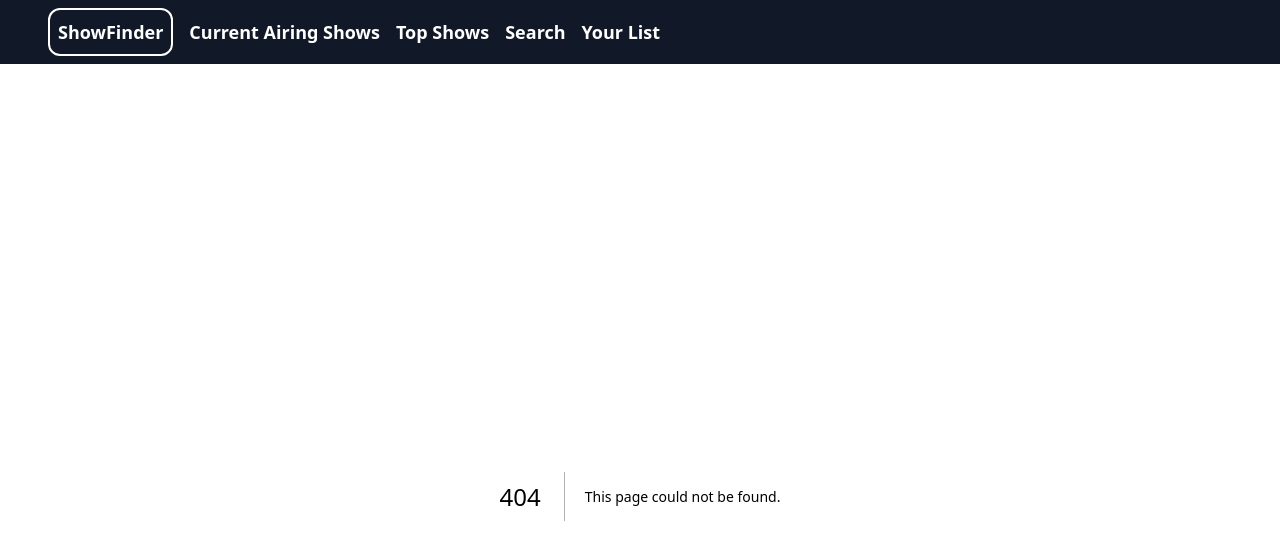
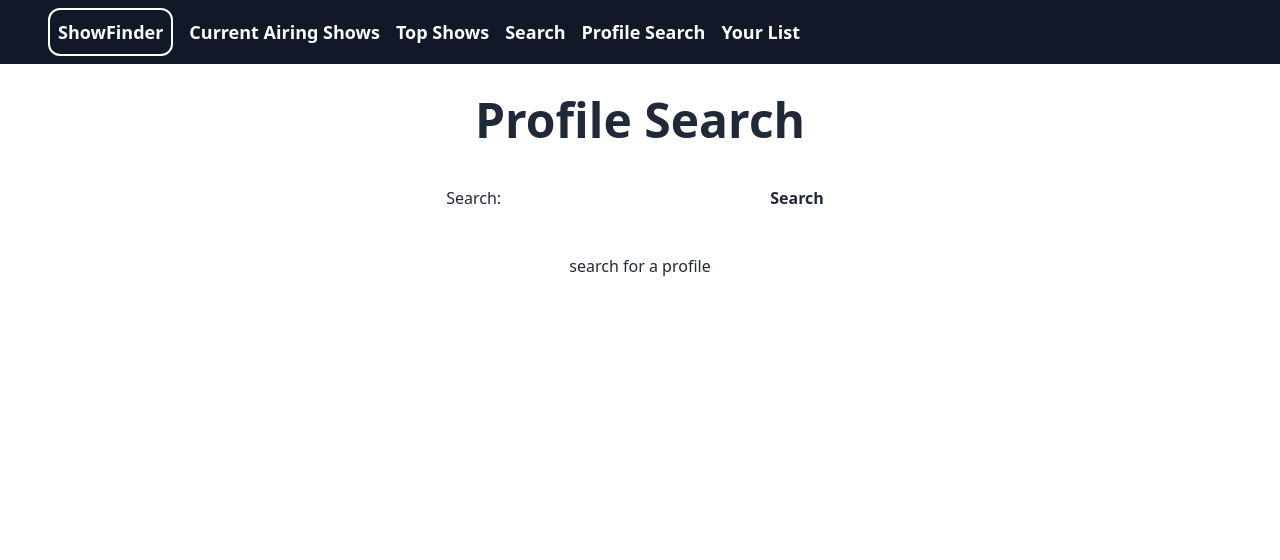
Before and after one commit to Reina-Orikasa/anime-search-p, a Next.js app: page /profileSearch in a window 1280 px wide. Before the commit this address had no page. Shown: the top 560 px of the page. Built offline with nearby package versions, Linux system fonts and the light colour scheme.

Commit message:
init profile search

```diff
--- a/components/navbar.tsx
+++ b/components/navbar.tsx
@@ -18,6 +18,9 @@ export default function navbar() {
       <Link href="/search" className="hover:underline">
         Search
       </Link>
+      <Link href="/profileSearch" className="hover:underline">
+        Profile Search
+      </Link>
       <Link href="/yourlist" className="hover:underline">
         Your List
       </Link>
--- /dev/null
+++ b/pages/profileSearch.tsx
@@ -0,0 +1,234 @@
+import { useState } from "react";
+interface Image {
+  jpg: {
+    image_url: string;
+  };
+  webp: {
+    image_url: string;
+  };
+}
+interface UserI {
+  about: string;
+  favorites: {
+    anime: [
+      {
+        start_year: number;
+        title: string;
+        type: string;
+        url: string;
+        images: Image;
+      }
+    ];
+    characters: [];
+    manga: [];
+    people: [];
+  };
+  images: Image;
+  joined: string;
+  last_online: string;
+  location: string;
+  statistics: {
+    anime: {
+      completed: number;
+      days_watched: number;
+      dropped: number;
+      episodes_watched: number;
+      mean_score: number;
+      on_hold: number;
+      plan_to_watch: number;
+      rewatched: number;
+      total_entries: number;
+      watching: number;
+    };
+    manga: {
+      chapters_read: number;
+      completed: number;
+      days_read: number;
+      dropped: number;
+      mean_score: number;
+      on_hold: number;
+      plan_to_read: number;
+      reading: number;
+      reread: number;
+      total_entries: number;
+      volumes_read: number;
+    };
+  };
+  updates: {
+    anime: [
+      {
+        date: number;
+        entry: {
+          mal_id: number;
+          url: string;
+          title: string;
+          images: Image;
+        };
+        episodes_seen: number;
+        episodes_total: number;
+        score: number;
+        status: string;
+      }
+    ];
+    manga: [
+      {
+        chapters_read: number;
+        chapters_total: number;
+        date: string;
+        entry: {
+          images: Image;
+          title: string;
+          url: string;
+        };
+        score: number;
+        status: string;
+      }
+    ];
+  };
+  url: string;
+  username: string;
+}
+
+export default function profileSearch() {
+  let [searchDone, setSearchDone] = useState(true);
+  const [search, setSearch] = useState("");
+  let [searchResult, setSearchResult] = useState<UserI>();
+
+  function searchProfile() {
+    if (search === "") {
+      return null;
+    }
+    setSearchDone(!searchDone);
+    fetch(`https://api.jikan.moe/v4/users/${search}/full`)
+      .then((resp) => resp.json())
+      .then((user) => setSearchResult(user.data))
+      .finally(() => setSearchDone(true));
+
+    if (!searchResult) {
+      setSearchDone(!searchDone);
+    }
+  }
+  console.log(searchResult);
+
+  return (
+    <div className="text-center px-6 md:px-24">
+      <h1 className="text-4xl md:text-5xl mb-8 font-bold">Profile Search</h1>
+      <div className="mb-2">
+        <label htmlFor="search">Search: </label>
+        <input
+          type="text"
+          id="search"
+          value={search}
+          onChange={(e) => setSearch(e.currentTarget.value)}
+          className="p-2 bg-white rounded-xl text-black mr-2"
+        />
+        <button
+          className="border-2 border-white p-2 rounded-xl font-semibold hover:bg-white hover:text-black"
+          onClick={searchProfile}
+        >
+          Search
+        </button>
+
+        {!searchDone ? (
+          <div className="flex justify-center align-middle">
+            <>
+              <img src="/puff.svg" alt="loading" />
+              <p>loading...</p>
+            </>
+          </div>
+        ) : (
+          ""
+        )}
+
+        <div className="border-2 border-white p-4 mt-4 rounded-xl">
+          {searchResult && searchDone ? (
+            <div>
+              <div className="flex justify-center align-middle gap-2">
+                <img
+                  src={searchResult.images.jpg.image_url}
+                  className="rounded-xl "
+                />
+                <div>
+                  <a
+                    className="text-3xl font-bold hover:underline"
+                    href={searchResult.url}
+                  >
+                    {searchResult.username}
+                  </a>
+                  <p>
+                    Mean Anime Score: {searchResult.statistics.anime.mean_score}
+                  </p>
+                </div>
+              </div>
+
+              {/* <a className="text-3xl font-bold" href={searchResult.url}>{searchResult.username}</a>
+              <div>
+                Mean Anime Score:{searchResult.statistics.anime.mean_score}
+              </div> */}
+
+              <div className="my-4">
+                <h2 className="font-bold text-3xl">Recent Updates</h2>
+                <div className="grid grid-cols-3">
+                  {searchResult.updates.anime.map((show) => {
+                    return (
+                      <div
+                        className="flex justify-center align-middle"
+                        key={show.entry.title}
+                      >
+                        <div>
+                          <img
+                            src={show.entry?.images?.webp?.image_url}
+                            alt={show.entry.title + " image"}
+                            className="rounded-xl w-1/2 h-auto"
+                          />
+                          <p className="text-xl font-semibold">{show.date}</p>
+                          <p>{show.entry.title}</p>
+                          <p>
+                            {show.episodes_seen}/{show.episodes_total}
+                          </p>
+                          <p>{show.score}</p>
+                          <p>{show.status}</p>
+                        </div>
+                      </div>
+                    );
+                  })}
+                </div>
+              </div>
+
+              <div>
+                <h2 className="font-semibold text-3xl my-4">Favorites</h2>
+                <div className="grid grid-cols-2 md:grid-cols-5 gap-1 space-y-1 md:space-y-5">
+                  {searchResult.favorites.anime.map((show) => {
+                    return (
+                      <div
+                        key={show.title}
+                        className="flex justify-center align-middle my-2"
+                      >
+                        <div>
+                          <img
+                            src={show?.images?.webp?.image_url}
+                            className="rounded-lg"
+                          />
+                          <a
+                            className="font-semibold text-lg hover:underline"
+                            href={show.url}
+                            target="_blank"
+                          >
+                            {show.title} ({show.start_year})
+                          </a>
+                          <p>{show.type}</p>
+                        </div>
+                      </div>
+                    );
+                  })}
+                </div>
+              </div>
+            </div>
+          ) : (
+            "search for a profile"
+          )}
+        </div>
+      </div>
+    </div>
+  );
+}
```
